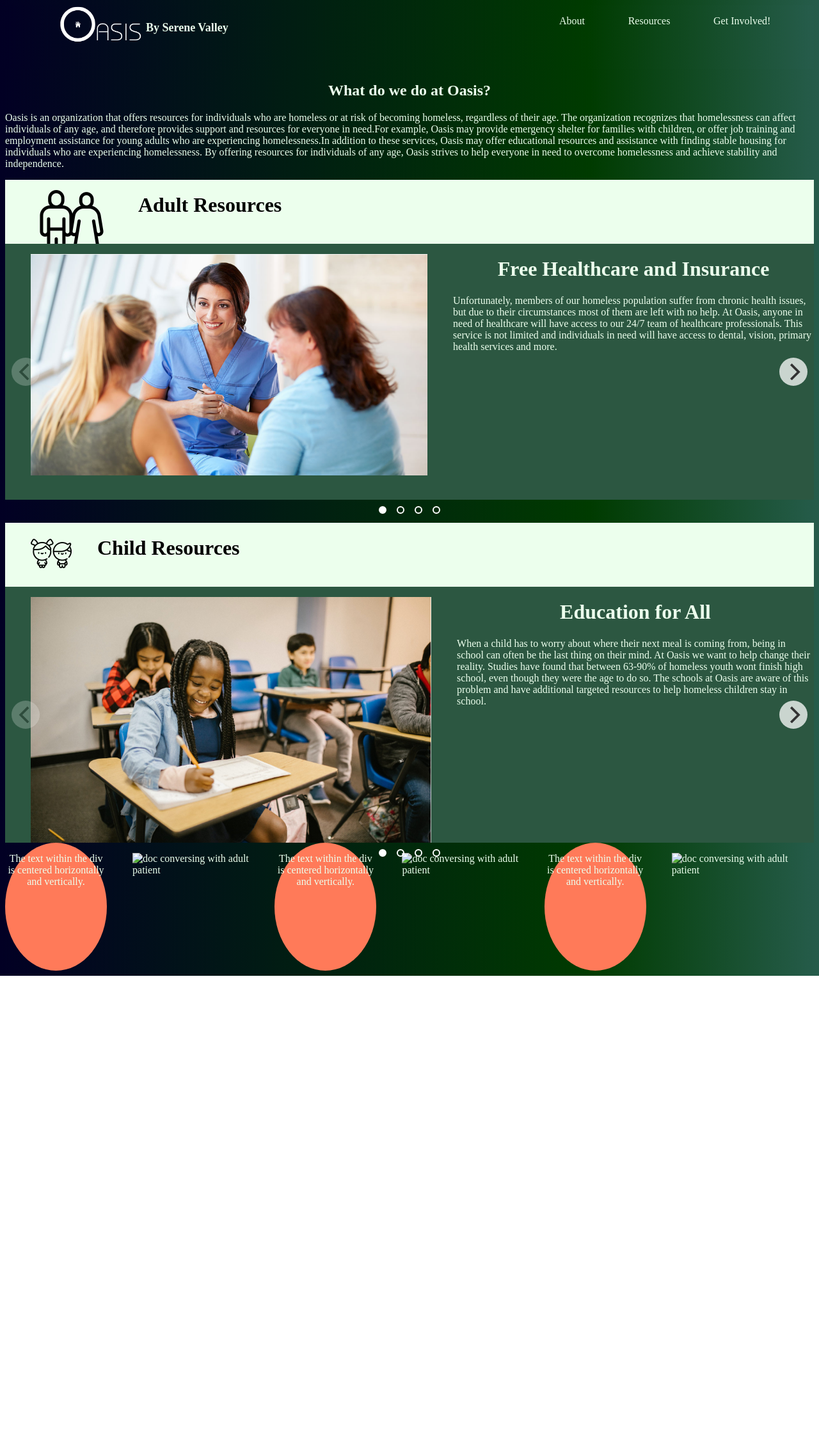
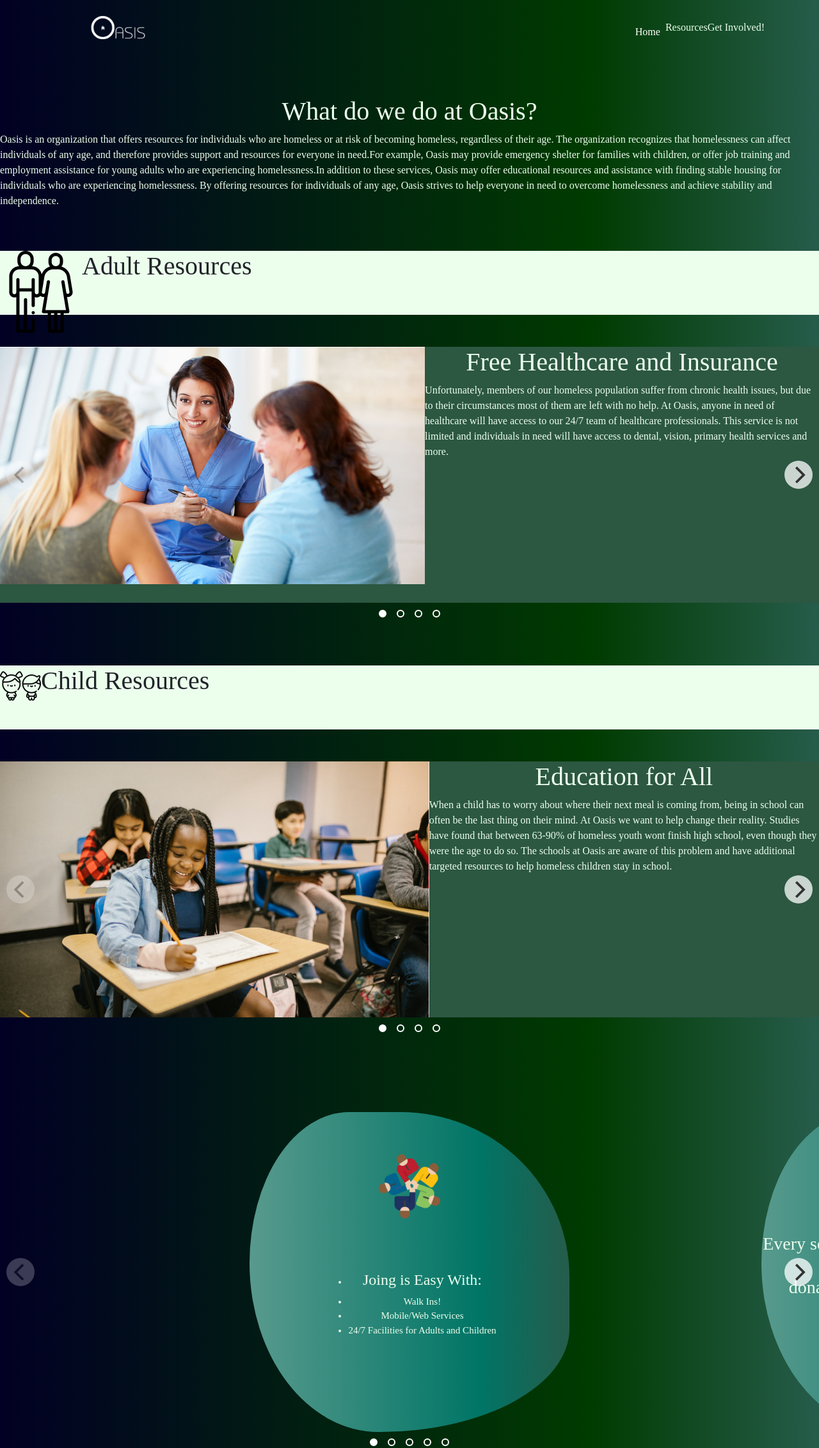
Before and after one commit to Serene-Valley/Oasis, a plain HTML site: page resource.html in a window 1280 px wide. Shown: the whole page at 64% size. Before the commit the page ends 1525 px from the top, so only its background shows below. Drawn offline with nearby package versions, Linux system fonts and the light colour scheme; a web font is replaced by a local one.

Commit message:
finished header

```diff
--- a/resource.css
+++ b/resource.css
@@ -2,6 +2,8 @@
   box-sizing: border-box;
 }
 body{
+display:grid;
+grid-gap: 50px;
 background:rgb(28, 28,28) ;
 background: linear-gradient(90deg, rgba(2,0,36,1) 0%, rgba(0,59,0,1) 72%, rgba(38,92,75,1) 100%);
 }
@@ -10,37 +12,20 @@ a {
   font-family: "Moulpali";
   color: rgb(236,255,237);
 }
-.site-header {
-display:grid;
-  grid-template-columns:3fr 2fr;
-  text-align: center;
-  position: sticky; top: 0;
-  font-family: "Moulpali";
-  z-index: 2;
+.navbar-nav{
+  display: flexz
+}
+nav{
+  height: 100px;
+  width:100%;
   background: linear-gradient(90deg, rgba(2,0,36,1) 0%, rgba(0,59,0,1) 72%, rgba(38,92,75,1) 100%);
-  height: 100px;
+  display: grid;
+  grid-template-columns:3fr 1fr;
 }
-
-.site-identity h1 {
-
-  font-size: 18px;
-  display: flex;
-  margin-top: 25px;
+nav img{
+   height: 200px;
+   text-align: center;
 }
-
-.site-identity img {
-  max-width: 300px;
-  margin-top: -135px;
-  margin-right: -80px;
-  height:300px;
-
-}
-
-.site-navigation ul, li {
-  display:flex;
-  justify-content:space-evenly;
-}
-
 main{
 
 position:static;
@@ -63,6 +48,36 @@ position:static;
 
 
 }
+
+.circle:hover{
+   box-shadow: 0px 12px 22px 12px rgb(0,0,0);
+}
+
+.circle {
+background:linear-gradient(90deg, rgba(88,154,141,1) 0%, rgba(0,117,102,1) 72%, rgba(38,92,75,1) 100%);
+  animation: morph 8s ease-in-out infinite;
+  border-radius: 60% 40% 30% 70% / 60% 30% 70% 40%;
+  height: 500px;
+  transition: all 1s ease-in-out;
+  width: 500px;
+  z-index: 5;
+  display:grid;
+  justify-content:center;
+  text-align: center;
+  font-size: 15px;
+
+}
+.circle figure{
+  justify-self:center;
+  align-self:center;
+  width: 100px;
+    height: 100px;
+    border-radius: 25%;
+}
+.space{
+  width: 300px;
+}
+
 .flickity-page-dots .dot {
   width: 12px;
   height: 12px;
@@ -82,6 +97,7 @@ position:static;
 }
 /* fit images to container */
 img {
+  text-align: center;
     max-width: 100%;
     height: auto;
 }
@@ -90,14 +106,7 @@ img {
   max-width: 100%;
   max-height: 100%;
 }
-.circle1,.circle2, .circle3 {
-  background: #FF7A59;
-  width: 200px;
-  height: 200px;
-  border-radius: 50%;
-  align-items: center;
-  text-align: center;
-}
+
 .addinfo{
   display:flex;
   flex-direction:row;
@@ -117,3 +126,43 @@ background-color: rgb(236,255,237);
   font-family:"Moul";
   text-align: center;
 }
+@keyframes morph {
+  0% {
+			border-radius:  60% 40% 30% 70% / 60% 30% 70% 40%;
+			background:linear-gradient(90deg, rgba(88,154,141,1) 0%, rgba(0,117,102,1) 72%, rgba(38,92,75,1) 100%);
+	}
+
+	50% {
+			border-radius:  30% 60% 70% 40% / 50% 60% 30% 60%;
+		background:linear-gradient(90deg, rgba(88,154,141,1) 0%, rgba(0,117,102,1) 72%, rgba(38,92,75,1) 100%);
+	}
+
+	100% {
+		border-radius:  60% 40% 30% 70% / 60% 30% 70% 40%;
+	background:linear-gradient(90deg, rgba(88,154,141,1) 0%, rgba(0,117,102,1) 72%, rgba(38,92,75,1) 100%);
+	}
+}
+.get-involved{
+  display: inline-block;
+  font-size: 20px;
+  cursor: pointer;
+  text-align: center;
+  text-decoration: none;
+  font-family: Moulpali;
+  outline: none;
+  color: #FFFFFF;
+  background-color: #589A8D;
+  border: none;
+  border-radius: 27px;
+  box-shadow: 0 9px #999;
+  height: 55px;
+  width: 180px;
+  justify-self:center;
+}
+.get-involved:hover {background-color: #005B00}
+.get-involved:active {
+  background-color: #005B00;
+  box-shadow: 0 5px #666;
+  transform: translateY(4px);
+
+}
--- a/resource.html
+++ b/resource.html
@@ -8,25 +8,41 @@
     <link rel="stylesheet" href="https://fonts.googleapis.com/css?family=Moulpali">
     <link rel="stylesheet" href="https://fonts.googleapis.com/css?family=Moul">
     <link rel="stylesheet" href="https://unpkg.com/flickity@2/dist/flickity.min.css">
+    <link rel="stylesheet" href="https://cdnjs.cloudflare.com/ajax/libs/font-awesome/4.7.0/css/font-awesome.min.css">
+    <link rel="stylesheet" href="https://cdn.jsdelivr.net/npm/bootstrap@4.0.0/dist/css/bootstrap.min.css" integrity="sha384-Gn5384xqQ1aoWXA+058RXPxPg6fy4IWvTNh0E263XmFcJlSAwiGgFAW/dAiS6JXm" crossorigin="anonymous">
     <title>Document</title>
     <link rel="stylesheet" href="resource.css" type="text/css" />
 </head>
 
 <body>
-    <header class="site-header">
-        <div class="site-identity">
+  <header class="site-header">
+   <nav class="navbar navbar-expand-lg navbar-dark bg-dark static-top">
+  <div class="container">
+    <a class="navbar-brand" href="#">
+      <img src="images/ASIS.png" alt="..." height="1p">
+    </a>
+  <button class="navbar-toggler" type="button" data-toggle="collapse" data-target="#navbarSupportedContent" aria-controls="navbarSupportedContent" aria-expanded="false" aria-label="Toggle navigation">
+    <span class="navbar-toggler-icon"></span>
+  </button>
+<div class="d-flex justify-content-end">
+  <div class="collapse navbar-collapse" id="navbarSupportedContent">
+    <ul class="navbar-nav mr-auto">
+      <li class="nav-item active">
+        <a class="nav-link" href="#">Home <span class="sr-only">(current)</span></a>
+      </li>
+      <li class="nav-item">
+        <a class="nav-item" href="#">Resources</a>
+      </li>
+      <li class="nav-item ">
+        <a class="nav-item" href="#" >
+          Get Involved!
+        </a>
 
-            <h1> <a href="#"><img src="images/ASIS.png" alt="Site Name" /></a>
-                <a href="#">By Serene Valley </a>
-            </h1>
-        </div>
-        <nav class="site-navigation">
-            <ul class="nav">
-                <li><a href="#">About</a></li>
-                <li><a href="#">Resources</a></li>
-                <li><a href="#">Get Involved!</a></li>
-            </ul>
-        </nav>
+      </li>
+
+  </div>
+  </div>
+</nav>
     </header>
     <aside class="about">
         <h1 class="titles">What do we do at Oasis?</h1>
@@ -153,27 +169,44 @@
 
         <script src="https://unpkg.com/flickity@2/dist/flickity.pkgd.min.js"></script>
     </main>
-    <aside class="addinfo">
-        <div class="circle1">
-            <p>The text within the div is centered horizontally and vertically.</p>
+    <br></br>
+   <aside class="gallery js-flickity">
+        <div class="circle">
+         <figure>
+            <img src="images/partners.png" alt="joining together" />
+        </figure>
+         <ul>
+            <li> <h4>Joing is Easy With:</h4></li>
+             <li>Walk Ins!</li>
+             <li>Mobile/Web Services</li>
+             <li>24/7 Facilities for Adults and Children</li>
+         </ul>
         </div>
+        <div class="space"></div>
+        <div class= "circle">
         <figure>
-            <img src="images/team.png" alt="doc conversing with adult patient" />
+         <img src="images/rejection.png" alt="person rejecting money" />
         </figure>
-        <div class="circle2">
-            <p>The text within the div is centered horizontally and vertically.</p>
+         <h3>Every servive offered at Oasis is completely free because of your donatation,volunteering,and support! </h3>
+         <button type="button" class="get-involved">
+                        GET INVOLVED
+         </button>
         </div>
+        <div class="space"></div>
+        <div class= "circle">
         <figure>
-            <img src="images/team.png" alt="doc conversing with adult patient" />
+        <img src="images/question-mark.png" alt="multiple question marks " />
         </figure>
-        <div class="circle3">
-            <p>The text within the div is centered horizontally and vertically.</p>
+        <h4>Any Questions? Sign Up below for more information!</h4>
+         <button type="button" class="get-involved">
+                        SIGN UP
+         </button>
         </div>
-        <figure>
-            <img src="images/team.png" alt="doc conversing with adult patient" />
-        </figure>
+
     </aside>
-
+<script src="https://code.jquery.com/jquery-3.2.1.slim.min.js" integrity="sha384-KJ3o2DKtIkvYIK3UENzmM7KCkRr/rE9/Qpg6aAZGJwFDMVNA/GpGFF93hXpG5KkN" crossorigin="anonymous"></script>
+<script src="https://cdn.jsdelivr.net/npm/popper.js@1.12.9/dist/umd/popper.min.js" integrity="sha384-ApNbgh9B+Y1QKtv3Rn7W3mgPxhU9K/ScQsAP7hUibX39j7fakFPskvXusvfa0b4Q" crossorigin="anonymous"></script>
+<script src="https://cdn.jsdelivr.net/npm/bootstrap@4.0.0/dist/js/bootstrap.min.js" integrity="sha384-JZR6Spejh4U02d8jOt6vLEHfe/JQGiRRSQQxSfFWpi1MquVdAyjUar5+76PVCmYl" crossorigin="anonymous"></script>
 </body>
 
 </html>
```
Also changed, not shown: images/partners.png (added), images/question-mark.png (added), images/rejection.png (added).
